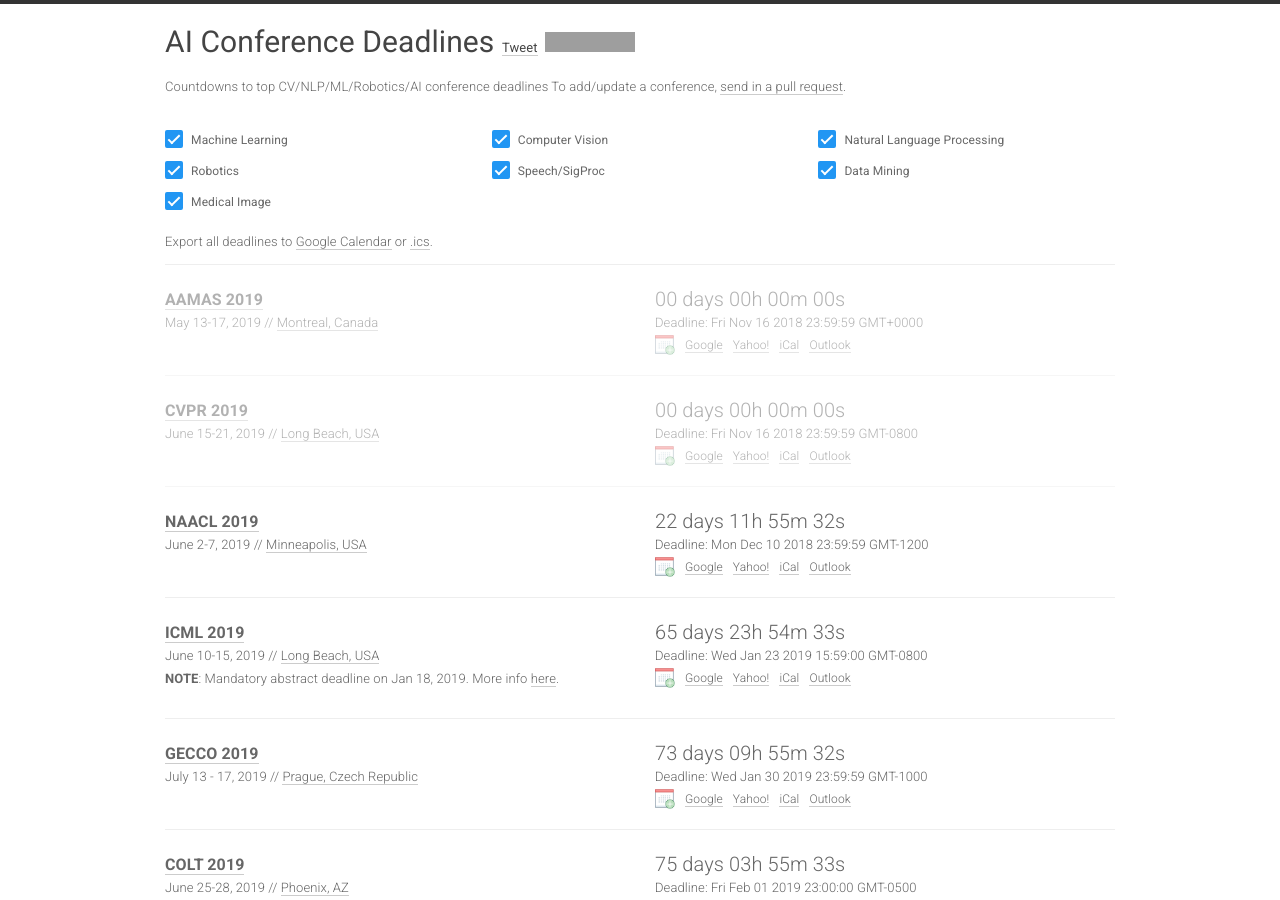
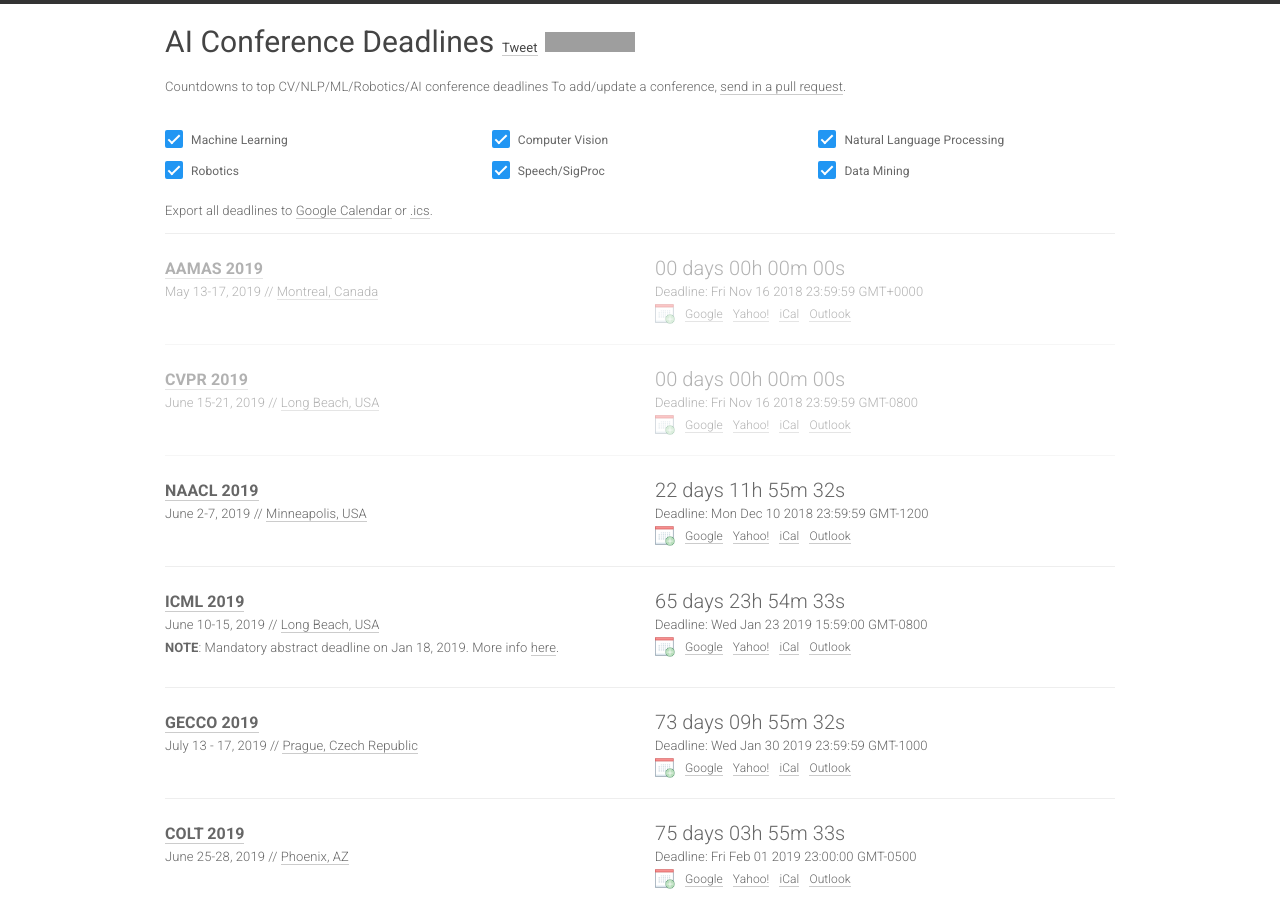
Before and after one commit to paperswithcode/ai-deadlines, a Jekyll site: the page built from index.html, in a window 1280 px wide and 900 px high. Built offline with Jekyll 4.4.1, drawn with Linux system fonts in a browser that asks for light colours; nearby versions of some CDN libraries; comment, search, counter and statistics services are not loaded; grey boxes are pictures that could not be loaded.

Commit message:
Update types.yml

```diff
--- a/_data/types.yml
+++ b/_data/types.yml
@@ -11,5 +11,3 @@
   sub: SP
 - name: Data Mining
   sub: DM
-- name: Medical Image
-  sub: MI
```
